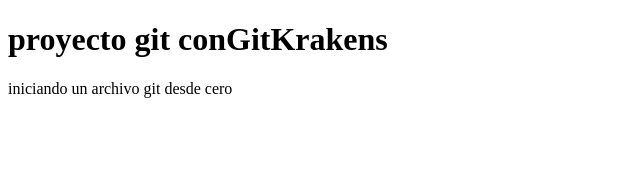
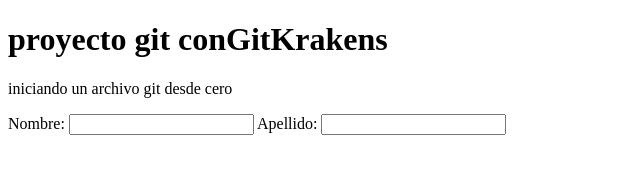
Before and after one commit to josephICR/GiTRepositryV1, a plain HTML site: page index.html in a window 1280 px wide. Shown: the whole page, without its empty margins (0-640 px from the left). Drawn offline with Linux system fonts and the light colour scheme.

Commit message:
trabajo  del  día 24/04/2020

```diff
--- a/index.html
+++ b/index.html
@@ -7,7 +7,10 @@
     <title>probado git</title>
     <h1>proyecto git con<strong>GitKrakens</strong></h1>
     <p>iniciando  un  archivo  git desde cero</p>
-
+    <label>Nombre:</label>
+    <input type="text" name="Nombre"  id="actualizarNombre"class="form-control" required>
+    <label>Apellido:</label>
+    <input type="text" name="apellido"  id="actualizarNombre"class="form-control" required>
 </head>
 <body>
  </body>
```
